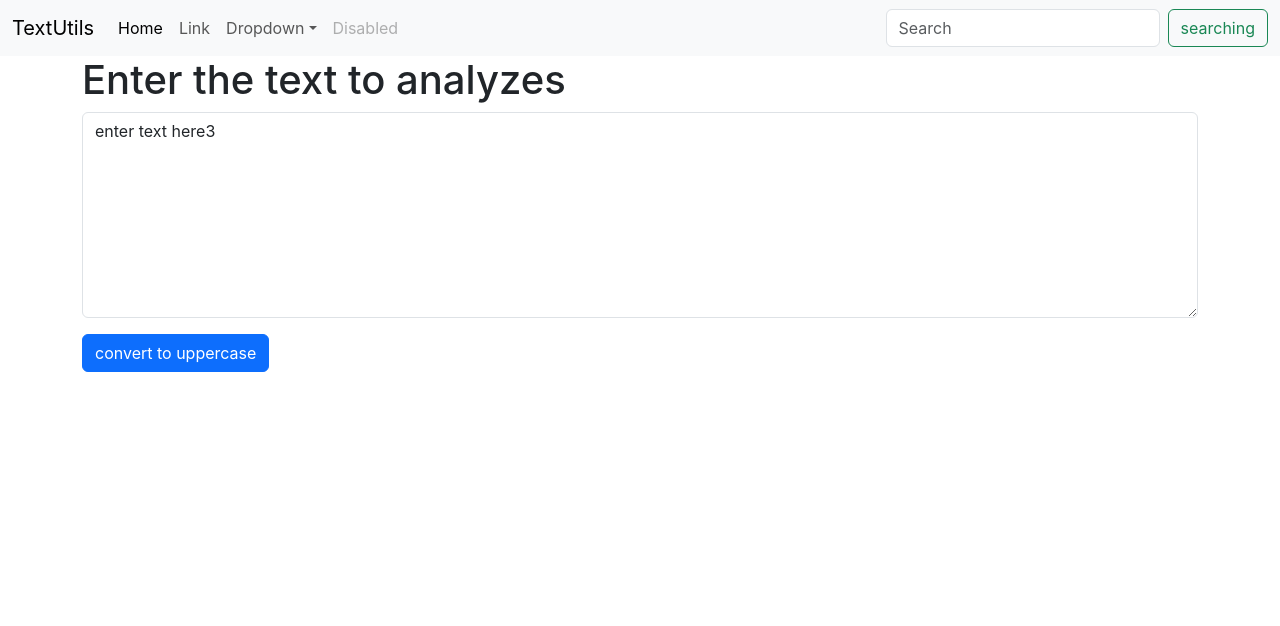
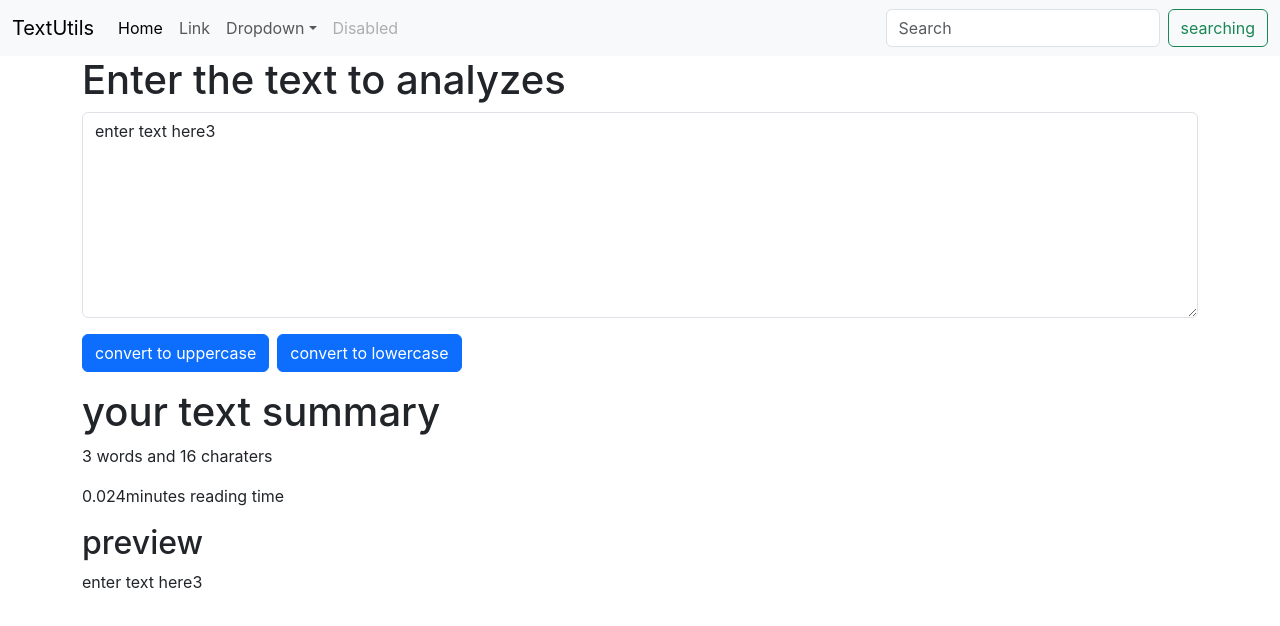
Before and after one commit to abhishekpatil500/reactfile, a React (Create React App) app: page / in a window 1280 px wide. Shown: the top 626 px of the page. Built offline with nearby package versions, Linux system fonts and the light colour scheme.

Commit message:
added logic in the app

```diff
--- a/src/components/Navbar.js
+++ b/src/components/Navbar.js
@@ -4,7 +4,7 @@
 export default function Navbar(props) {
   return (
     <div>
-      <nav className="navbar navbar-expand-lg bg-body-tertiary">
+      <nav className="navbar navbar-expand-lg bg-body-tertiary ">
   <div className="container-fluid">
     <a className="navbar-brand" href="/">{props.title}</a>
     <button className="navbar-toggler" type="button" data-bs-toggle="collapse" data-bs-target="/navbarSupportedContent" aria-controls="navbarSupportedContent" aria-expanded="false" aria-label="Toggle navigation">
--- a/src/components/TextForms.js
+++ b/src/components/TextForms.js
@@ -6,6 +6,12 @@
   const handleupclick=()=>{
     // console.log("uppercase was clicked" + text);
     let newText=text.toUpperCase();
+    setText(newText)
+  }
+
+  const handleupclicks=()=>{
+    // console.log("uppercase was clicked" + text);
+    let newText=text.toLowerCase();
     setText(newText)
   }
 
@@ -18,7 +24,8 @@
   // setText("new text"); correct way to change the state
 
   return (
-    <div>
+    <>
+
       <div className="container">
         <h1>{props.heading} </h1>
         <div className="mb-3">
@@ -26,9 +33,22 @@
           <textarea className="form-control" value= {text} onChange={handleupchange}id="myBox" rows="8"></textarea>
         </div>
         <button className="btn btn-primary" onClick={handleupclick}>convert to uppercase</button>
+        <button className="btn btn-primary mx-2" onClick={handleupclicks}>convert to lowercase</button>
       </div>
+       <div className="container my-3">
+        <h1>your text summary</h1>
+        <p>
+          {text.split(" ").length } words and {text.length} charaters
+
+        </p>
+        <p>{0.008 * text.split(" ").length}minutes reading time</p>
+        <h2>preview</h2>
+        <p>
+          {text}
+        </p>
+       </div>
 
 
-    </div>
+    </>
   )
 }
```
